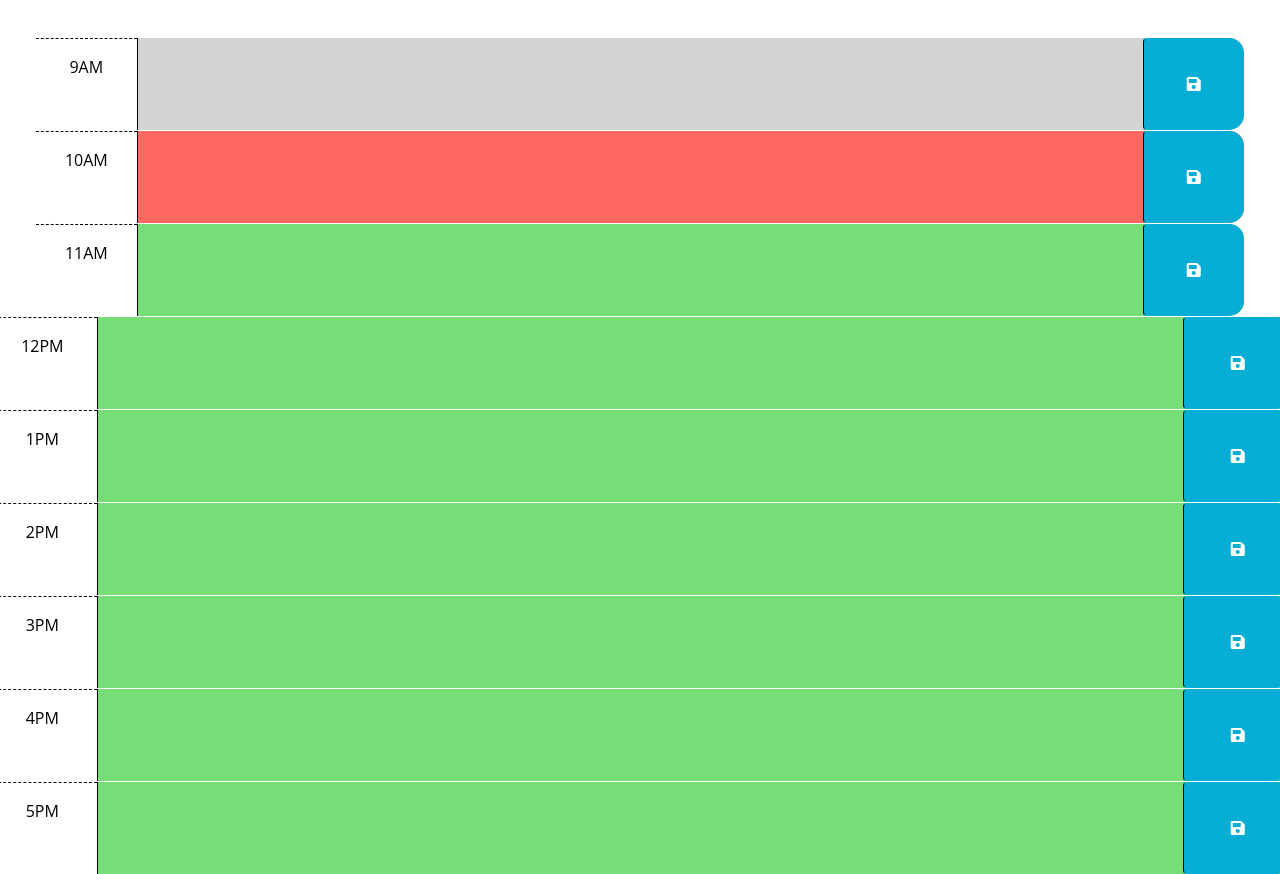
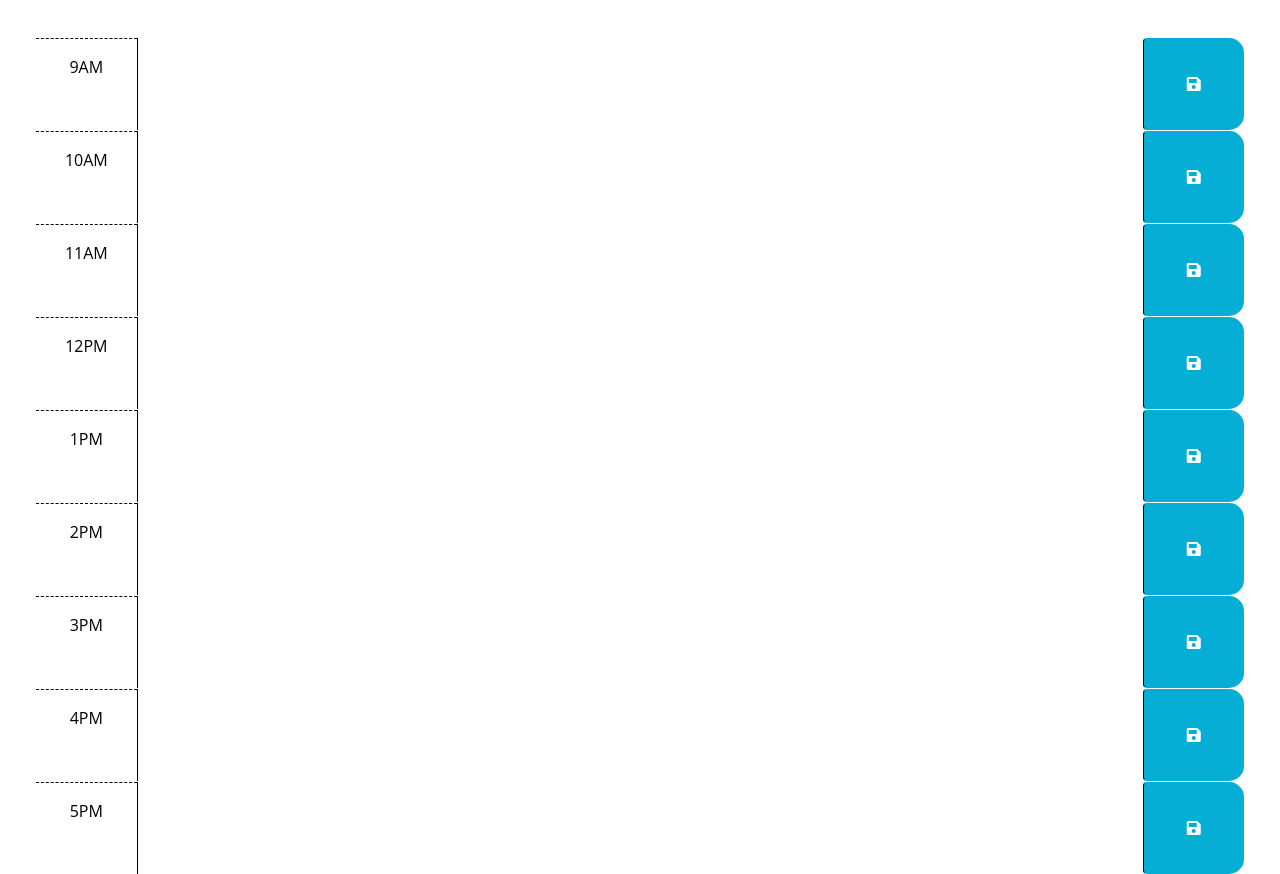
Before and after one commit to sdavila210/work-day-scheduler, a plain HTML site: page index.html in a window 1280 px wide. Shown: the part 260-1134 px from the top of the page. Drawn offline with nearby package versions, Linux system fonts and the light colour scheme.

Commit message:
updated HTML: cleaned up divs for 12-5pm. and Updated Javascript: added listener for click events on save button and saves info from text area using local storage.

```diff
--- a/index.html
+++ b/index.html
@@ -1,25 +1,15 @@
 <!DOCTYPE html>
 <html lang="en">
+
 <head>
   <meta charset="UTF-8" />
   <meta name="viewport" content="width=device-width, initial-scale=1.0" />
   <meta http-equiv="X-UA-Compatible" content="ie=edge" />
-    <link
-      href="https://cdn.jsdelivr.net/npm/bootstrap@5.1.3/dist/css/bootstrap.min.css"
-      rel="stylesheet"
-      integrity="sha384-1BmE4kWBq78iYhFldvKuhfTAU6auU8tT94WrHftjDbrCEXSU1oBoqyl2QvZ6jIW3"
-      crossorigin="anonymous"
-    />
-    <link
-      rel="stylesheet"
-      href="https://use.fontawesome.com/releases/v5.8.1/css/all.css"
-      integrity="sha384-50oBUHEmvpQ+1lW4y57PTFmhCaXp0ML5d60M1M7uH2+nqUivzIebhndOJK28anvf"
-      crossorigin="anonymous"
-    />
-    <link
-      href="https://fonts.googleapis.com/css2?family=Fira+Sans:wght@400;700&display=swap"
-      rel="stylesheet"
-    />
+  <link href="https://cdn.jsdelivr.net/npm/bootstrap@5.1.3/dist/css/bootstrap.min.css" rel="stylesheet"
+    integrity="sha384-1BmE4kWBq78iYhFldvKuhfTAU6auU8tT94WrHftjDbrCEXSU1oBoqyl2QvZ6jIW3" crossorigin="anonymous" />
+  <link rel="stylesheet" href="https://use.fontawesome.com/releases/v5.8.1/css/all.css"
+    integrity="sha384-50oBUHEmvpQ+1lW4y57PTFmhCaXp0ML5d60M1M7uH2+nqUivzIebhndOJK28anvf" crossorigin="anonymous" />
+  <link href="https://fonts.googleapis.com/css2?family=Fira+Sans:wght@400;700&display=swap" rel="stylesheet" />
   <link rel="stylesheet" href="style.css" />
   <title>Work Day Scheduler</title>
 </head>
@@ -42,7 +32,7 @@
         -->
 
     <!-- Example of a past time block. The "past" class adds a gray background color. -->
-      <div id="hour-9" class="row time-block past">
+    <div id="hour-9" class="row time-block">
       <div class="col-2 col-md-1 hour text-center py-3">9AM</div>
       <textarea class="col-8 col-md-10 description" rows="3"> </textarea>
       <button class="btn saveBtn col-2 col-md-1" aria-label="save">
@@ -51,7 +41,7 @@
     </div>
 
     <!-- Example of a present time block. The "present" class adds a red background color. -->
-      <div id="hour-10" class="row time-block present">
+    <div id="hour-10" class="row time-block">
       <div class="col-2 col-md-1 hour text-center py-3">10AM</div>
       <textarea class="col-8 col-md-10 description" rows="3"> </textarea>
       <button class="btn saveBtn col-2 col-md-1" aria-label="save">
@@ -60,61 +50,56 @@
     </div>
 
     <!-- Example of a future time block. The "future" class adds a green background color. -->
-      <div id="hour-11" class="row time-block future">
+    <div id="hour-11" class="row time-block">
       <div class="col-2 col-md-1 hour text-center py-3">11AM</div>
       <textarea class="col-8 col-md-10 description" rows="3"> </textarea>
       <button class="btn saveBtn col-2 col-md-1" aria-label="save">
         <i class="fas fa-save" aria-hidden="true"></i>
       </button>
     </div>
-    </div>
 
-    <div id="hour-11" class="row time-block future">
+
+    <div id="hour-12" class="row time-block">
       <div class="col-2 col-md-1 hour text-center py-3">12PM</div>
       <textarea class="col-8 col-md-10 description" rows="3"> </textarea>
       <button class="btn saveBtn col-2 col-md-1" aria-label="save">
         <i class="fas fa-save" aria-hidden="true"></i>
       </button>
     </div>
-  </div>
 
-  <div id="hour-11" class="row time-block future">
+    <div id="hour-13" class="row time-block">
       <div class="col-2 col-md-1 hour text-center py-3">1PM</div>
       <textarea class="col-8 col-md-10 description" rows="3"> </textarea>
       <button class="btn saveBtn col-2 col-md-1" aria-label="save">
         <i class="fas fa-save" aria-hidden="true"></i>
       </button>
     </div>
-</div>
 
-<div id="hour-11" class="row time-block future">
+    <div id="hour-14" class="row time-block">
       <div class="col-2 col-md-1 hour text-center py-3">2PM</div>
       <textarea class="col-8 col-md-10 description" rows="3"> </textarea>
       <button class="btn saveBtn col-2 col-md-1" aria-label="save">
         <i class="fas fa-save" aria-hidden="true"></i>
       </button>
     </div>
-</div>
 
-<div id="hour-11" class="row time-block future">
+    <div id="hour-15" class="row time-block">
       <div class="col-2 col-md-1 hour text-center py-3">3PM</div>
       <textarea class="col-8 col-md-10 description" rows="3"> </textarea>
       <button class="btn saveBtn col-2 col-md-1" aria-label="save">
         <i class="fas fa-save" aria-hidden="true"></i>
       </button>
     </div>
-</div>
 
-<div id="hour-11" class="row time-block future">
+    <div id="hour-16" class="row time-block">
       <div class="col-2 col-md-1 hour text-center py-3">4PM</div>
       <textarea class="col-8 col-md-10 description" rows="3"> </textarea>
       <button class="btn saveBtn col-2 col-md-1" aria-label="save">
         <i class="fas fa-save" aria-hidden="true"></i>
       </button>
     </div>
-</div>
 
-<div id="hour-11" class="row time-block future">
+    <div id="hour-17" class="row time-block">
       <div class="col-2 col-md-1 hour text-center py-3">5PM</div>
       <textarea class="col-8 col-md-10 description" rows="3"> </textarea>
       <button class="btn saveBtn col-2 col-md-1" aria-label="save">
@@ -125,9 +110,9 @@
 
   <script src="https://cdnjs.cloudflare.com/ajax/libs/jquery/3.2.1/jquery.min.js"></script>
   <script src="https://cdn.jsdelivr.net/npm/dayjs@1.11.3/dayjs.min.js"
-    integrity="sha256-iu/zLUB+QgISXBLCW/mcDi/rnf4m4uEDO0wauy76x7U="
-    crossorigin="anonymous"></script>
+    integrity="sha256-iu/zLUB+QgISXBLCW/mcDi/rnf4m4uEDO0wauy76x7U=" crossorigin="anonymous"></script>
 
   <script src="script.js"></script>
 </body>
+
 </html>
--- a/script.js
+++ b/script.js
@@ -3,30 +3,47 @@
 // in the html.
 $(function () {
 
- /* var saveButton = $("saveBtn");
- saveButton.addEventListener("click", function() {
-
- });*/
   // TODO: Add a listener for click events on the save button. This code should
   // use the id in the containing time-block as a key to save the user input in
   // local storage. HINT: What does `this` reference in the click listener
   // function? How can DOM traversal be used to get the "hour-x" id of the
   // time-block containing the button that was clicked? How might the id be
   // useful when saving the description in local storage?
+
+  var saveButton = $(".saveBtn");
+  saveButton.on("click", function () {
+    console.log($(this).parent().attr("id"))
+    localStorage.setItem(
+      $(this).parent().attr("id"),
+      $(this).siblings("textarea").val()
+    )
+  });
+
+
   //
   // TODO: Add code to apply the past, present, or future class to each time
   // block by comparing the id to the current hour. HINTS: How can the id
   // attribute of each time-block be used to conditionally add or remove the
   // past, present, and future classes? How can Day.js be used to get the
   // current hour in 24-hour time?
-  //
+
+
+
+
+
   // TODO: Add code to get any user input that was saved in localStorage and set
   // the values of the corresponding textarea elements. HINT: How can the id
   // attribute of each time-block be used to do this?
-  //
+
+  var timeBlock = $(".time-block");
+  timeBlock.each(function () {
+    var id = $(this).attr("id")
+    $(this).children("textarea").val(localStorage.getItem(id));
+  });
+
+
   // TODO: Add code to display the current date in the header of the page.
   var currentDayElement = document.getElementById("currentDay");
-  //var currentDayElement = $('#currentDay');
   var currentDate = dayjs().format("dddd, MMMM DD, YYYY");
   currentDayElement.textContent = currentDate;
 
```
Lines whose indentation alone changed are shown as unchanged.
